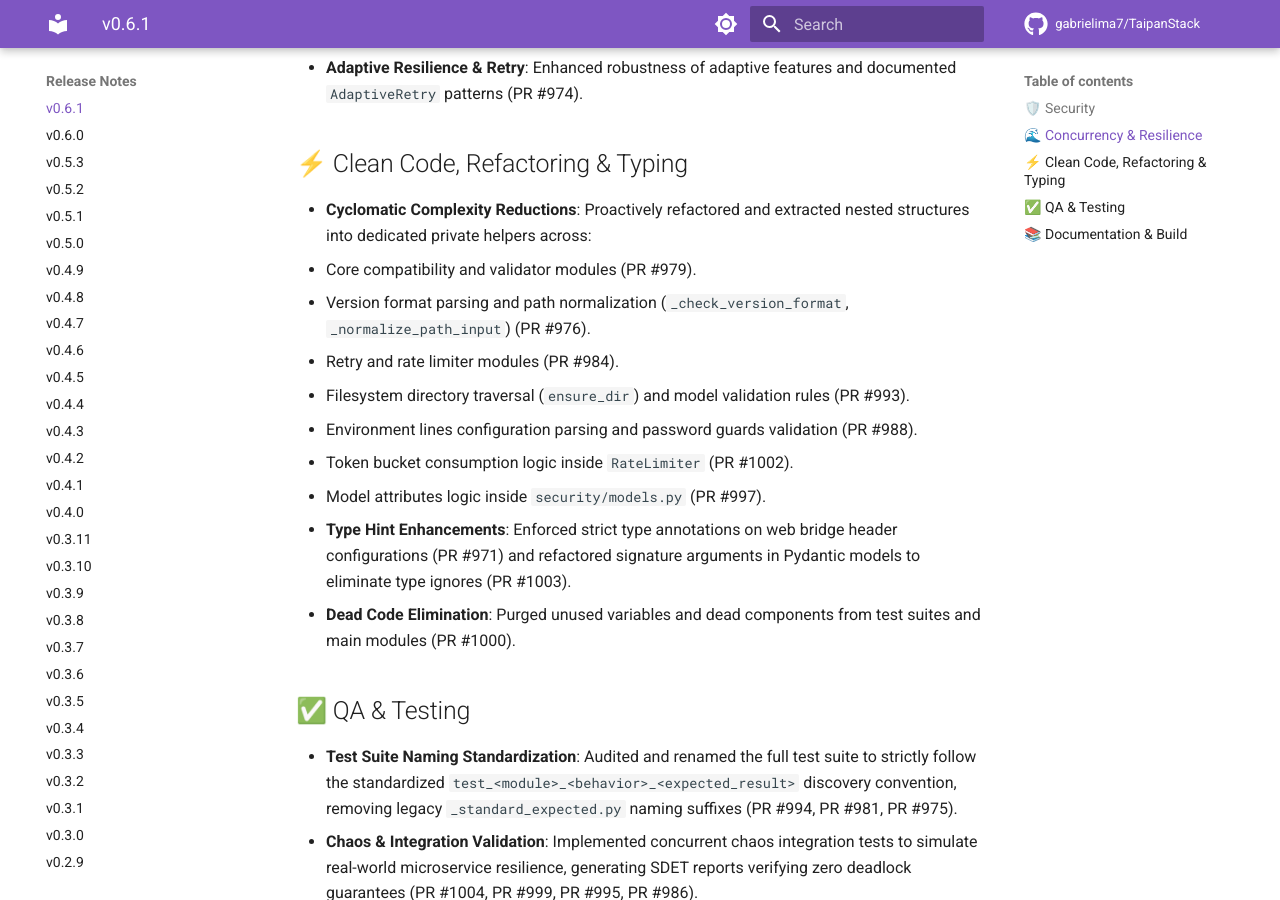
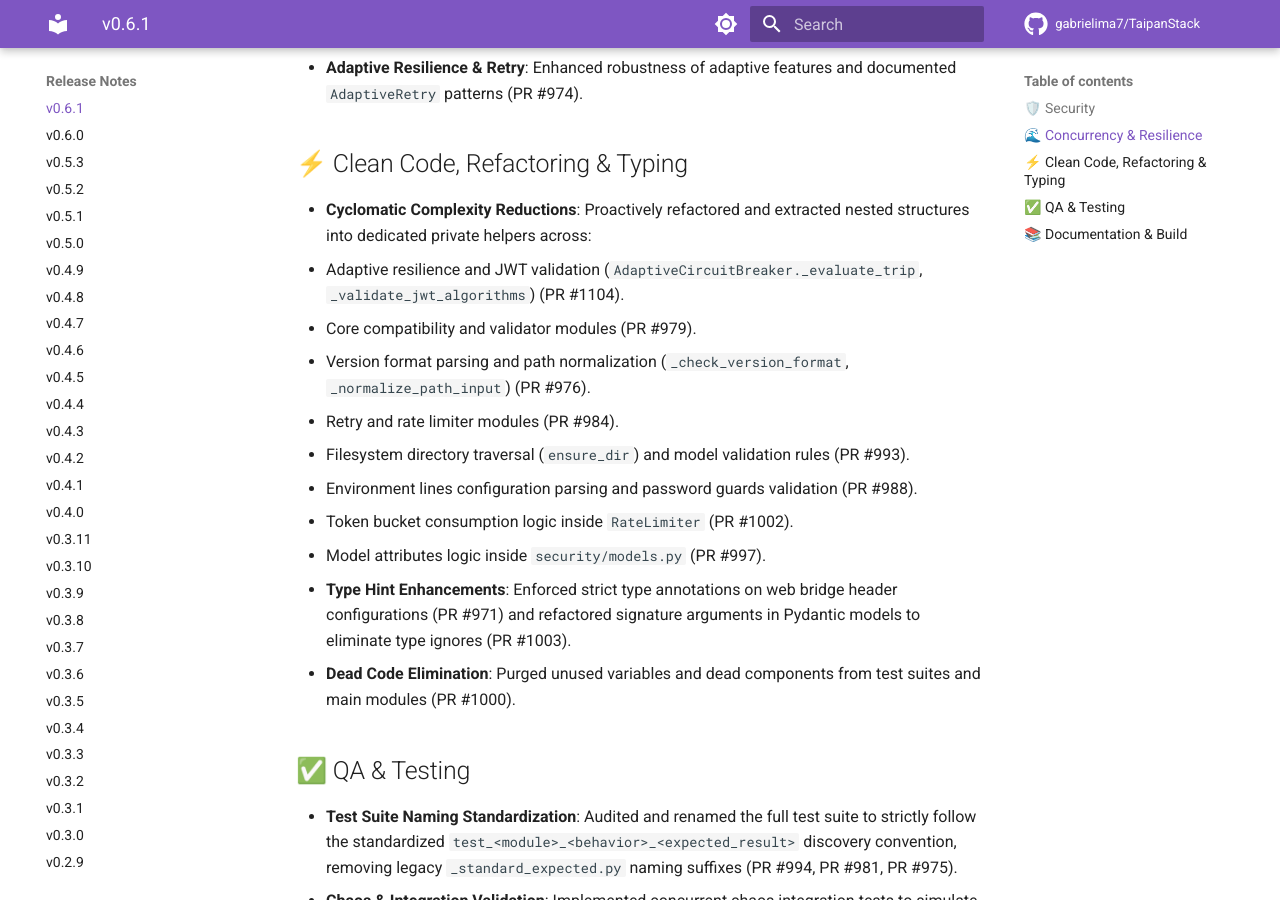
Before and after one commit to gabrielima7/TaipanStack, an MkDocs documentation site: the page built from docs/releases/v0.6.1.md, in a window 1280 px wide and 900 px high, scrolled down 1033 px. Built offline with MkDocs 1.6.1 and Material for MkDocs 9.7.7, drawn with Linux system fonts in a browser that asks for light colours; comment, search, counter and statistics services are not loaded.

Commit message:
docs: sync changelog and release notes for PR #1104 (#1106)
Updated CHANGELOG.md and docs/releases/v0.6.1.md to include documentation
for PR #1104 regarding cyclomatic complexity refactoring in
AdaptiveCircuitBreaker and jwt modules.

Co-authored-by: google-labs-jules[bot] <161369871+google-labs-jules[bot]@users.noreply.github.com>
Co-authored-by: gabrielima7 <230595838+gabrielima7@users.noreply.github.com>

```diff
--- a/docs/releases/v0.6.1.md
+++ b/docs/releases/v0.6.1.md
@@ -23,6 +23,7 @@ TaipanStack v0.6.1 is a quality, security, and stability update that focuses on
 ## ⚡ Clean Code, Refactoring & Typing
 
 - **Cyclomatic Complexity Reductions**: Proactively refactored and extracted nested structures into dedicated private helpers across:
+  - Adaptive resilience and JWT validation (`AdaptiveCircuitBreaker._evaluate_trip`, `_validate_jwt_algorithms`) (PR #1104).
   - Core compatibility and validator modules (PR #979).
   - Version format parsing and path normalization (`_check_version_format`, `_normalize_path_input`) (PR #976).
   - Retry and rate limiter modules (PR #984).
```
Also changed, not shown: CHANGELOG.md (+1 -0 lines).
